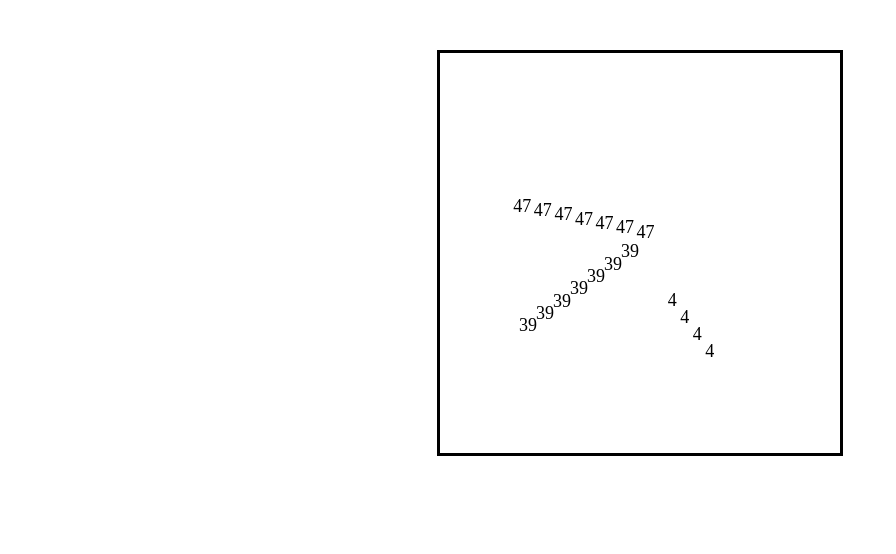
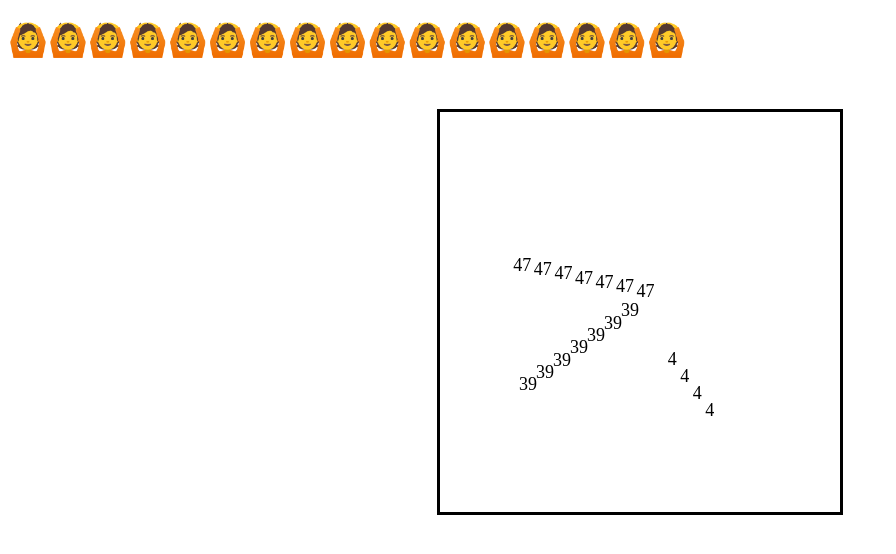
Before and after one commit to attish001/clock, a plain HTML site: page index.html in a window 1280 px wide. Shown: the whole page, without its empty margins (0-896 px from the left). Drawn offline with nearby package versions, Linux system fonts and the light colour scheme.

Commit message:
Update index.html

```diff
--- a/index.html
+++ b/index.html
@@ -36,9 +36,16 @@
       top: 25px;
     }
 
+h1{
+text-align: centre;
+}
+
   </style>
 </head>
 <body>
+
+<h1>🙆🙆🙆🙆🙆🙆🙆🙆🙆🙆🙆🙆🙆🙆🙆🙆🙆</h1>
+
 
 <div id="clock">
   <div class="hour-line" id="hourLine">
```
